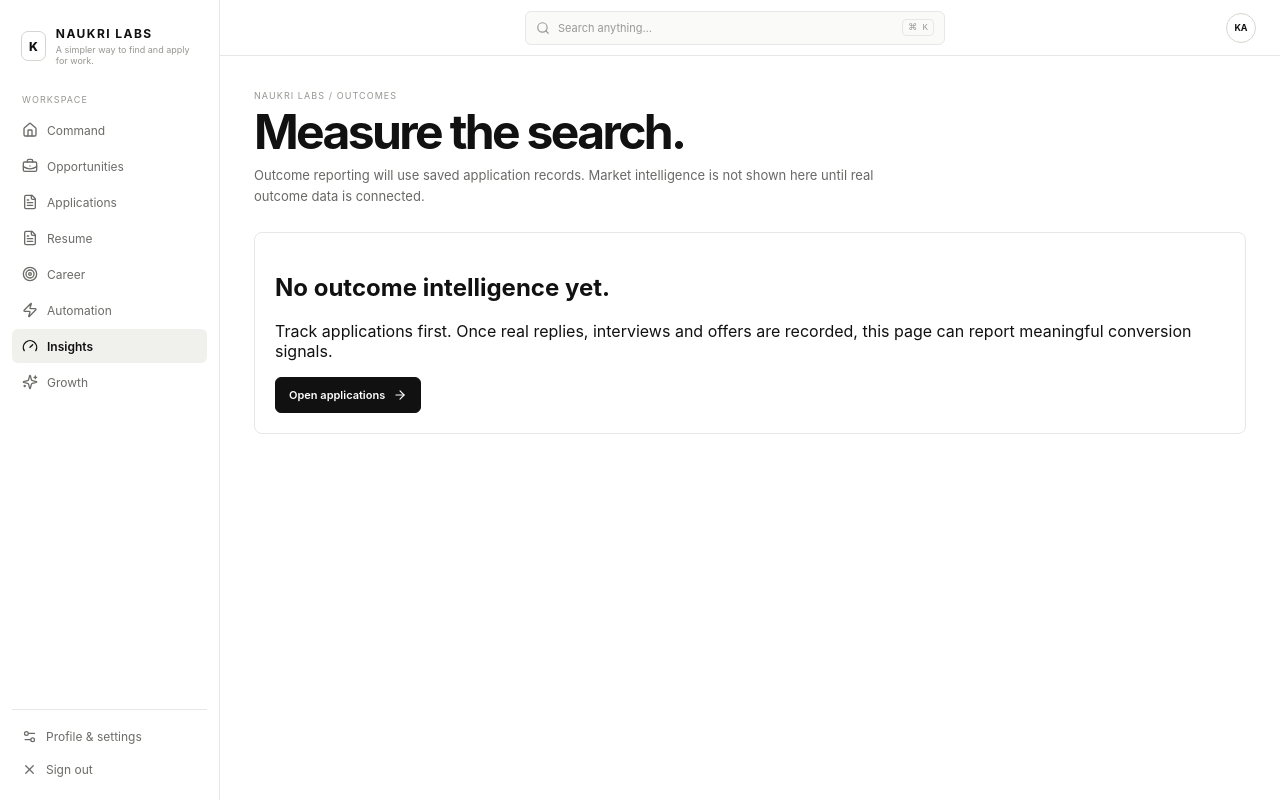
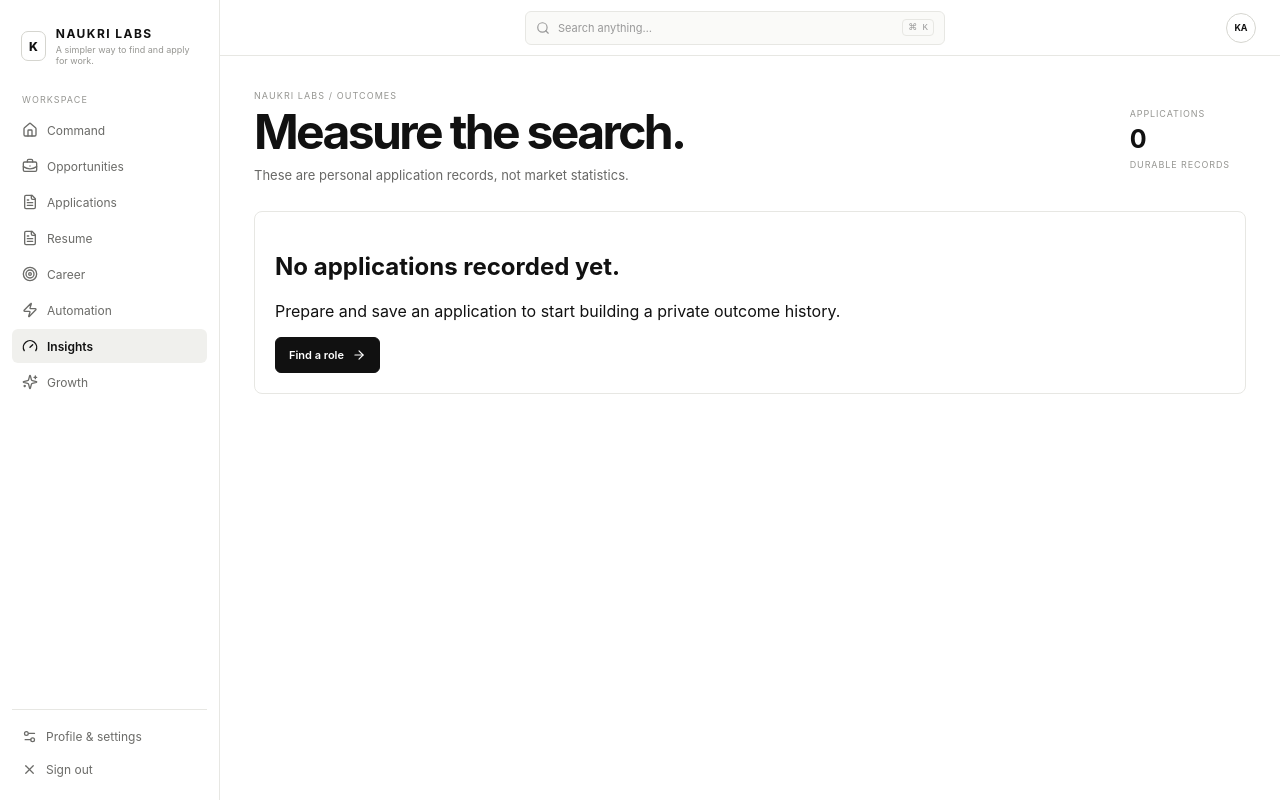
Before and after one commit to madebykraman/jobapplyify, a Next.js app: page /insights in a window 1280 px wide. Built offline with nearby package versions, Linux system fonts and the light colour scheme; no server answers.

Commit message:
feat(insights): report durable application outcomes

```diff
--- a/app/insights/page.tsx
+++ b/app/insights/page.tsx
@@ -1,5 +1,11 @@
+'use client'
+import { useEffect, useState } from 'react'
 import Link from 'next/link'
-import { ArrowRight } from 'lucide-react'
+import { ArrowRight, RefreshCw } from 'lucide-react'
 import { BRAND } from '@/lib/brand'
-import { KindleapShell, SectionHeader, Surface } from '@/components/kindleap-ui'
-export default function Insights(){return <KindleapShell><div className="kl-page"><SectionHeader eyebrow={`${BRAND.name} / Outcomes`} title="Measure the search." description="Outcome reporting will use saved application records. Market intelligence is not shown here until real outcome data is connected."/><Surface><h2>No outcome intelligence yet.</h2><p>Track applications first. Once real replies, interviews and offers are recorded, this page can report meaningful conversion signals.</p><Link className="kl-button kl-button-primary" href="/applications">Open applications <ArrowRight size={14}/></Link></Surface></div></KindleapShell>}
+import { supabase } from '@/lib/supabase'
+import { KindleapShell, SectionHeader, Signal, Surface } from '@/components/kindleap-ui'
+export default function Insights(){const[apps,setApps]=useState<any[]>([]);const[loading,setLoading]=useState(true);const[error,setError]=useState('')
+useEffect(()=>{(async()=>{try{if(!supabase){setLoading(false);return}const{data}=await supabase.auth.getSession();const access=data.session?.access_token;if(!access){setLoading(false);return}const r=await fetch('/api/applications',{headers:{authorization:`Bearer ${access}`}});const d=await r.json();if(!r.ok)throw new Error(d.error||'Unable to load applications');setApps(d.applications||[])}catch(e){setError(e instanceof Error?e.message:'Unable to load applications.')}finally{setLoading(false)}})()},[])
+const counts=apps.reduce((a,x)=>{a.total++;a[x.status]=(a[x.status]||0)+1;return a},{total:0} as Record<string,number>);const applied=(counts.applied||0)+(counts.verified||0);const verified=counts.verified||0
+return <KindleapShell><div className="kl-page"><SectionHeader eyebrow={`${BRAND.name} / Outcomes`} title="Measure the search." description="These are personal application records, not market statistics." action={<Signal label="Applications" value={String(counts.total||0)} detail="Durable records"/>}/>{loading?<Surface><p>Loading application history…</p></Surface>:error?<Surface><p className="kl-warning">{error}</p></Surface>:!apps.length?<Surface><h2>No applications recorded yet.</h2><p>Prepare and save an application to start building a private outcome history.</p><Link className="kl-button kl-button-primary" href="/opportunities">Find a role <ArrowRight size={14}/></Link></Surface>:<><div className="kl-signal-grid"><Signal label="Prepared" value={counts.prepared||0}/><Signal label="In review" value={counts.review||0}/><Signal label="Applied" value={applied}/><Signal label="Verified" value={verified}/></div><Surface><h2>Current history</h2><p>{applied?`${applied} application${applied===1?'':'s'} marked applied or verified.`:'No applications have been marked applied yet.'} {verified?`${verified} verified submission${verified===1?'':'s'}.`:'Independent submission verification is not yet available.'}</p><Link className="kl-button" href="/applications">Open application studio <RefreshCw size={14}/></Link></Surface></>}</div></KindleapShell>}
```
